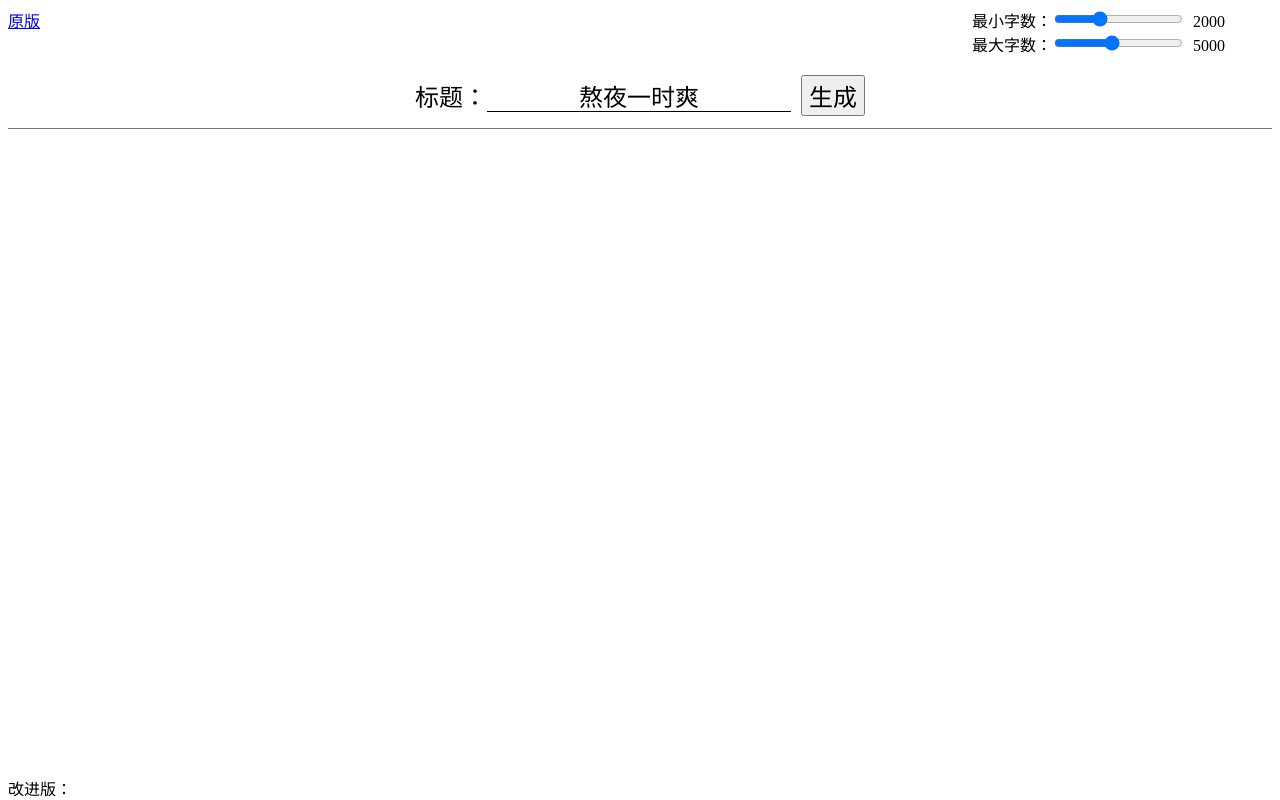
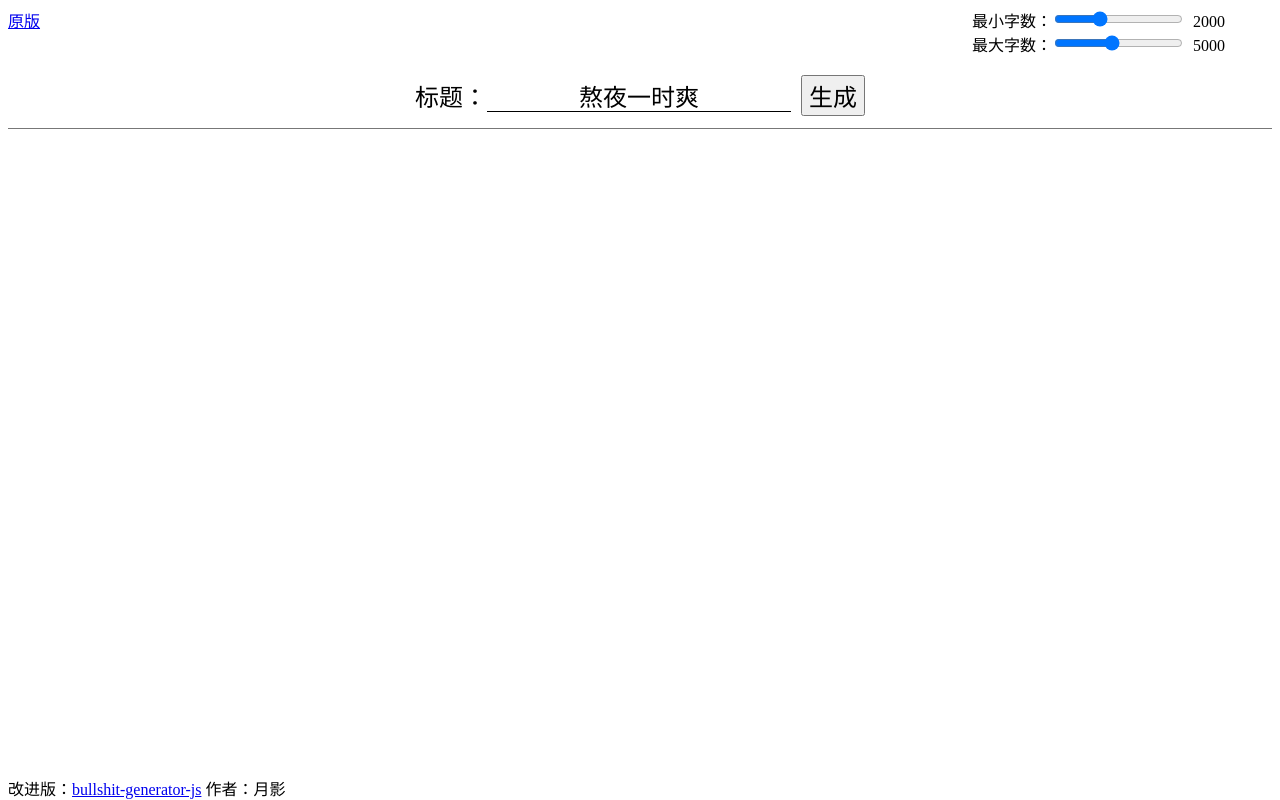
Before and after one commit to akira-cn/bullshit-generator-js, a website: page index.html in a window 1280 px wide. Drawn offline with Linux system fonts and the light colour scheme.

Commit message:
update index.html

```diff
--- a/index.html
+++ b/index.html
@@ -69,7 +69,7 @@
   <main>
     <article></article>
   </main>
-  <footer>改进版：</footer>
+  <footer>改进版：<a href="https://github.com/akira-cn/bullshit-generator-js">bullshit-generator-js</a> 作者：月影</footer>
   <script type="module">
     import {generate} from './lib/generator.js';
     const options = document.querySelector('.options');
```
